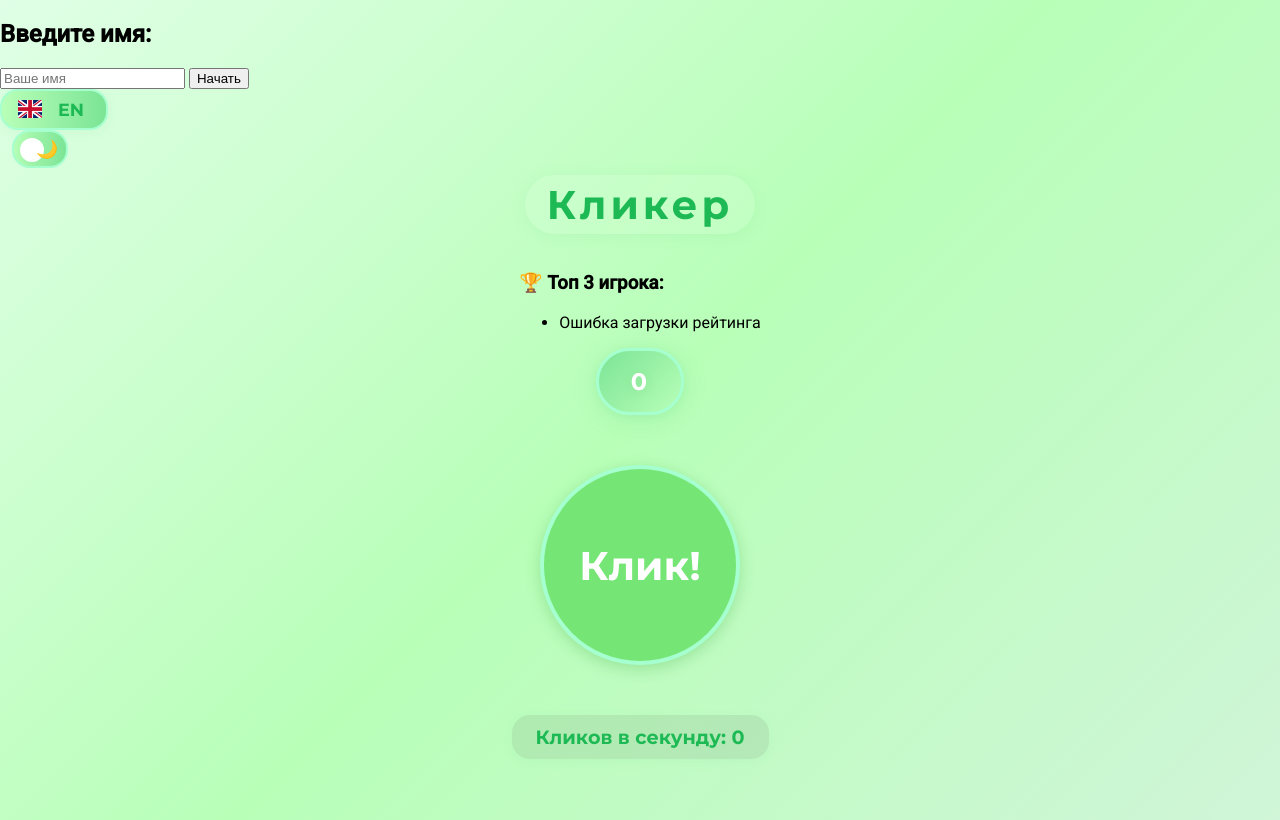
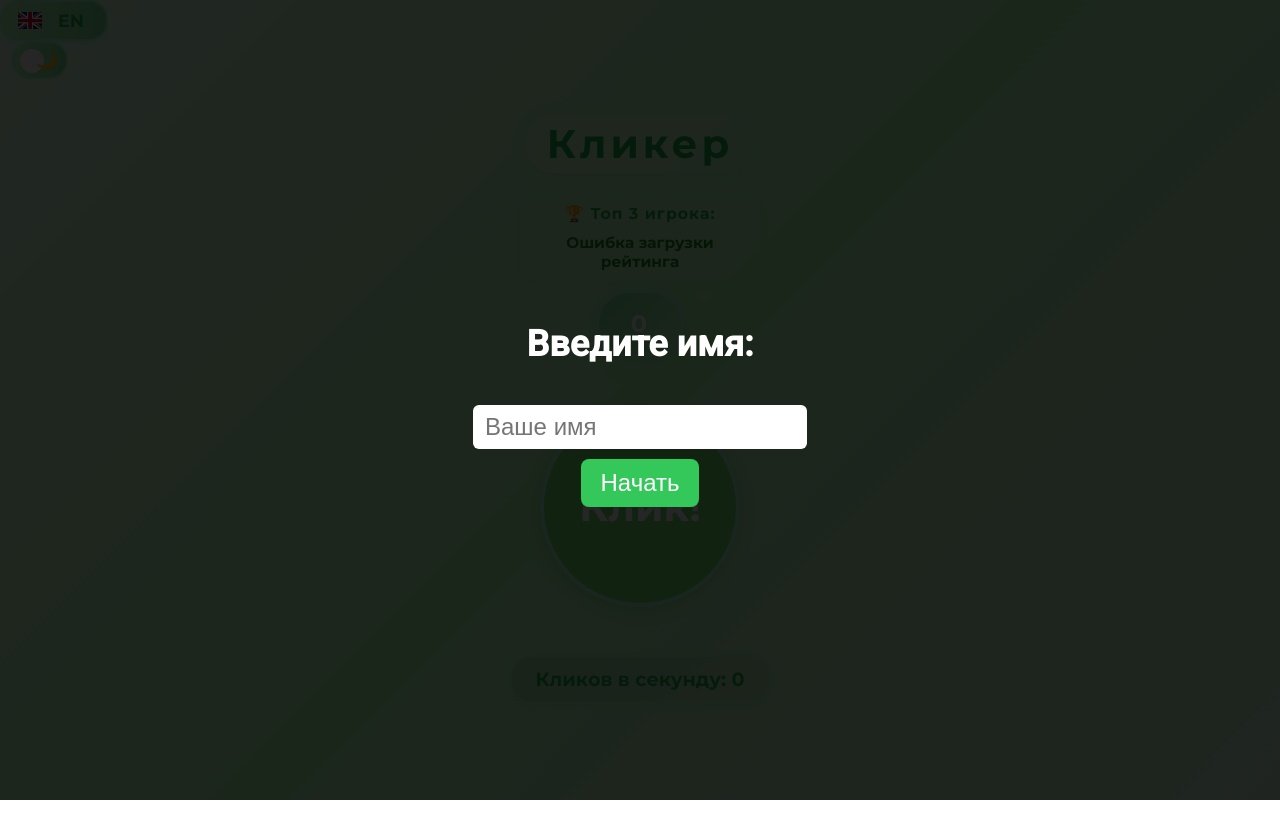
Before and after one commit to fl1ckzz/clicker, a plain HTML site: page index.html in a window 1280 px wide. Drawn offline with Linux system fonts and the light colour scheme; no server answers.

Commit message:
Update style.css

```diff
--- a/style.css
+++ b/style.css
@@ -223,3 +223,91 @@ body.dark #langBtn, body.dark .theme-toggle .slider {
   color: #b8ffb8;
   border-color: #43e97b;
 }
+#loginScreen {
+  position: absolute;
+  top: 0;
+  left: 0;
+  width: 100vw;
+  height: 100vh;
+  background: rgba(0, 0, 0, 0.85);
+  display: flex;
+  flex-direction: column;
+  justify-content: center;
+  align-items: center;
+  color: white;
+  font-size: 1.5em;
+  z-index: 10;
+}
+
+#loginScreen input {
+  font-size: 1em;
+  padding: 8px 12px;
+  margin: 10px;
+  border-radius: 6px;
+  border: none;
+}
+
+#loginScreen button {
+  padding: 10px 20px;
+  font-size: 1em;
+  border: none;
+  border-radius: 8px;
+  background-color: #34c759;
+  color: white;
+  cursor: pointer;
+}
+.user-display {
+    font-family: 'Montserrat', Arial, sans-serif;
+    font-size: 1.1em;
+    color: #1db954;
+    margin-bottom: 8px;
+    font-weight: 600;
+    letter-spacing: 1px;
+    background: rgba(184,255,184,0.13);
+    border-radius: 14px;
+    margin-top: 8px;
+    padding: 6px 18px;
+    box-shadow: 0 2px 8px rgba(80,200,120,0.07);
+    text-align: center;
+    transition: background 0.2s, color 0.2s;
+}
+.leaderboard {
+  margin-top: 0;
+  background: rgba(184,255,184,0.10);
+  border-radius: 10px;
+  padding: 6px 10px;
+  text-align: left;
+  font-family: 'Montserrat', sans-serif;
+  box-shadow: 0 2px 8px rgba(80,200,120,0.08);
+  max-width: 220px;
+  font-size: 0.98em;
+  border: 1.5px solid #a5ffce;
+  margin-bottom: 8px;
+}
+
+.leaderboard h3 {
+  margin-top: 4px;
+  margin-bottom: 6px;
+  font-size: 1em;
+  color: #1db954;
+  letter-spacing: 1px;
+  text-align: center;
+}
+
+#leaderList {
+  list-style: none;
+  padding: 0;
+  margin: 0;
+}
+
+#leaderList li {
+  padding: 4px 0;
+  border-bottom: 1px solid #d6ffe6;
+  color: #228b22;
+  font-weight: 500;
+  font-size: 0.98em;
+  text-align: center;
+}
+#leaderList li:last-child {
+  border-bottom: none;
+}
```
